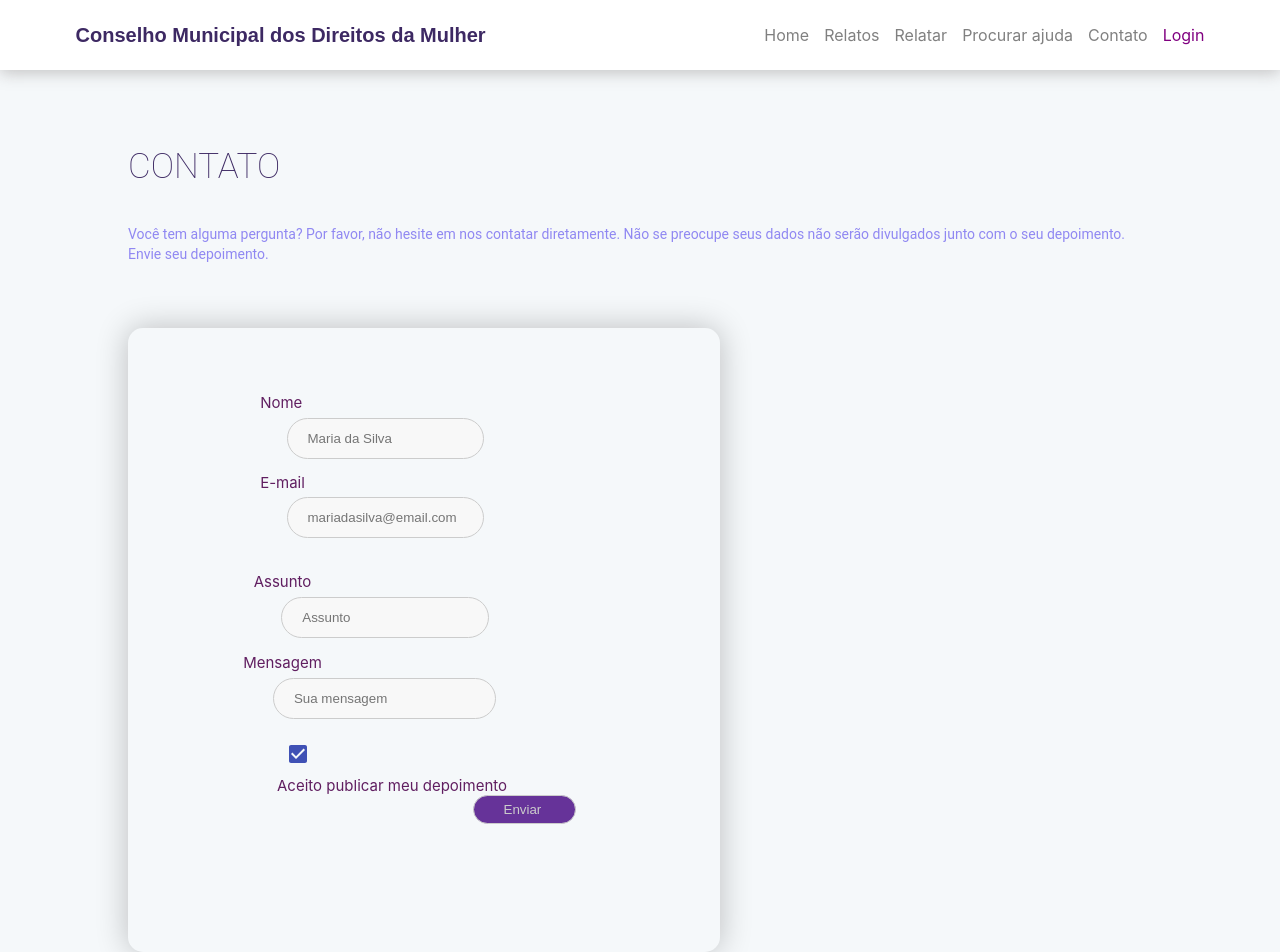
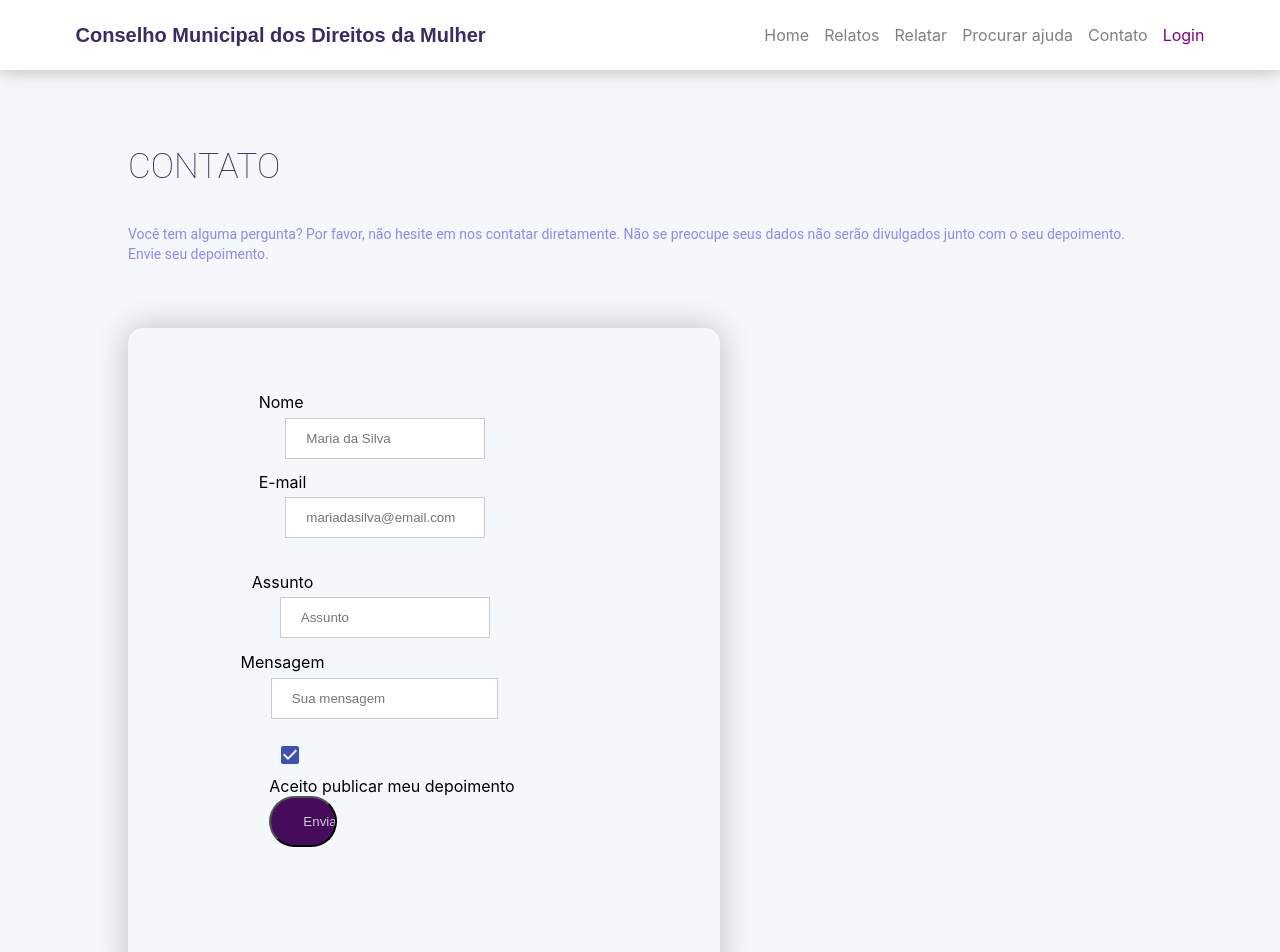
Before and after one commit to uniamerica/CMDM-front, a React (Create React App) app: page /Contatos in a window 1280 px wide. Shown: the top 952 px of the page. Built offline with nearby package versions, Linux system fonts and the light colour scheme.

Commit message:
correcoes de conflito tag html-css

```diff
--- a/src/pages/Contatos.jsx
+++ b/src/pages/Contatos.jsx
@@ -55,24 +55,24 @@ return (
 
                             <div className={styles.form1}>
                                 <label className={styles.labelContato} for="name">Nome</label>
-                                <input type="text" name="name" data-testid="nameInput" placeholder="Maria da Silva" value={newContato.name} onChange={handleChangeNome}/>
+                                <input classname={styles.inputText} type="text" name="name" data-testid="nameInput" placeholder="Maria da Silva" value={newContato.name} onChange={handleChangeNome}/>
                             </div>
                             <div className={styles.form1}>
                                 <label className={styles.labelContato} for="email" >E-mail</label>
-                                <input type="email" name="email" data-testid="emailInput" placeholder="mariadasilva@email.com" value={newContato.email} onChange={handleChangeEmail}/>
+                                <input classname={styles.inputEmail} type="email" name="email" data-testid="emailInput" placeholder="mariadasilva@email.com" value={newContato.email} onChange={handleChangeEmail}/>
                             </div>
                         </div>
                         <br/>
                         <div  className={styles.form2Margem}>
                             <div className={styles.form2}>
                                 <label className={styles.labelContato} for="subject">Assunto</label>
-                                <input type="text" name="subject"  data-testid="subjectInput" placeholder="Assunto" value={newContato.subject} onChange={handleChangeSubject}/>
+                                <input classname={styles.inputText} type="text" name="subject"  data-testid="subjectInput" placeholder="Assunto" value={newContato.subject} onChange={handleChangeSubject}/>
                             </div>
                         </div>
                         <div  className={styles.form2Margem}>
                             <div className={styles.form2}>
                                 <label className={styles.labelContato} for="message">Mensagem</label>
-                                <input className={styles.mensagem} data-testid="messageInput" placeholder="Sua mensagem" type="text" name="message" value={newContato.message} onChange={handleChangeMessage} rows="2"/>
+                                <input classname={styles.inputText} className={styles.mensagem} data-testid="messageInput" placeholder="Sua mensagem" type="text" name="message" value={newContato.message} onChange={handleChangeMessage} rows="2"/>
                             </div>
                         </div>
 
@@ -80,9 +80,9 @@ return (
 
                             <div className={styles.formCheck}>
                                 <Checkbox className={styles.check}/>
-                                <label className={styles.check} for="checkbox">Aceito publicar meu depoimento</label>
+                                <label classname={styles.label} className={styles.check} for="checkbox">Aceito publicar meu depoimento</label>
                             </div>
-                            <input type="submit" value="Enviar "/>
+                            <input classname={styles.inputSubmit} type="submit" value="Enviar "/>
                         </div>
 
                     </form>
--- a/src/styles/Contatos.modules.css
+++ b/src/styles/Contatos.modules.css
@@ -48,10 +48,12 @@ i {
   width: 100%;
 }
 .labelContato {
-  padding-top: 10px;
-  padding-bottom: 250px;
+  padding-top: 15px;
+  padding-bottom: 255px;
   margin-left: 2%;
   width: 100%;
+  font-size: 15px;
+  color: #601e60;
 }
 .formulario {
   width: 100%;
@@ -83,11 +85,12 @@ i {
 .form2Margem {
   margin-top: 20px;
 }
-label {
+.label {
   font-size: 15px;
   padding-top: 5px;
   padding-bottom: 5px;
   color: #601e60;
+
 }
 .sub {
   padding-top: 15px;
@@ -99,7 +102,7 @@ label {
   width: 100%;
   margin-left: 5%;
 }
-input[type="text"] {
+.inputText {
   width: 100%;
   height: 100%;
   padding: 6px 12px;
@@ -107,7 +110,7 @@ input[type="text"] {
   background-color: #f8f8f8;
   border-radius: 50px;
 }
-input[type="email"] {
+.inputEmail {
   width: 100%;
   height: 100%;
   padding: 6px 12px;
@@ -115,7 +118,7 @@ input[type="email"] {
   background-color: #f8f8f8;
   border-radius: 50px;
 }
-input[type="submit"] {
+.inputSubmit {
   width: 45%;
   height: 20%;
   padding: 6px 12px;
```
